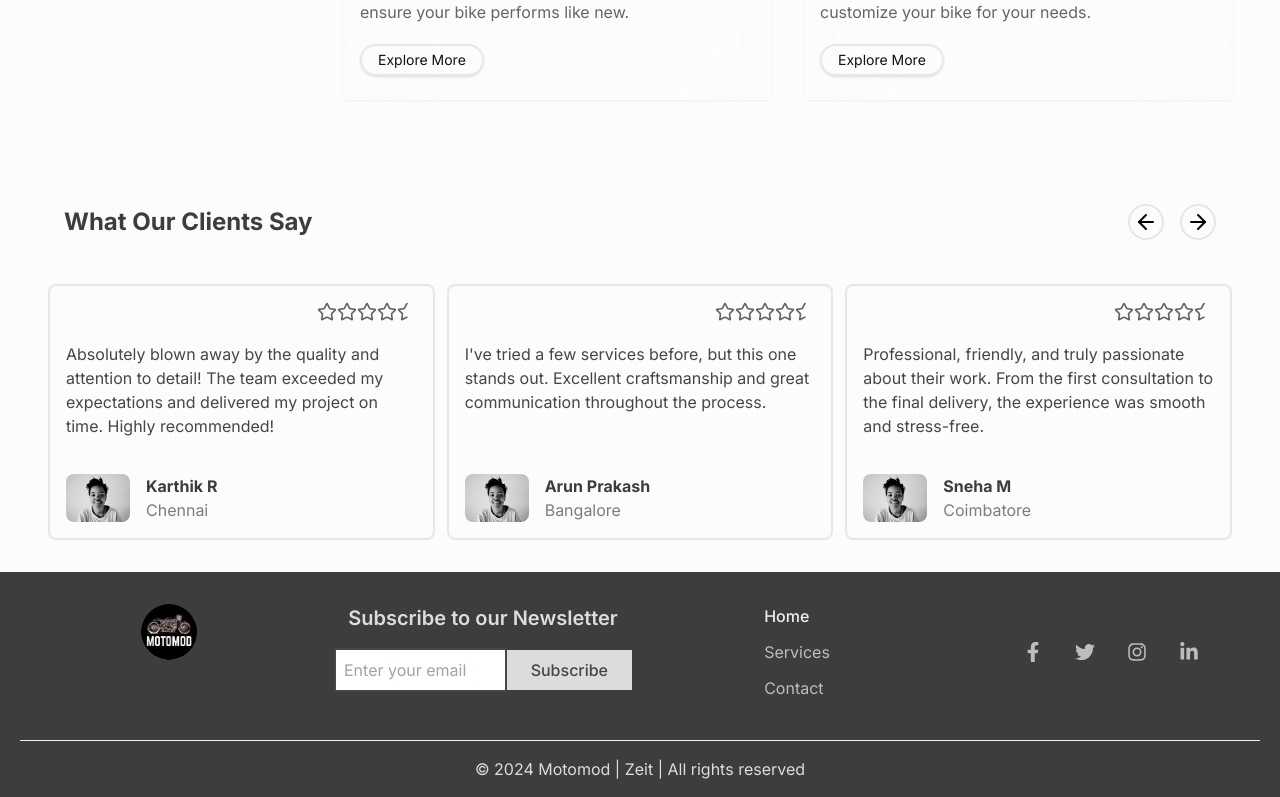
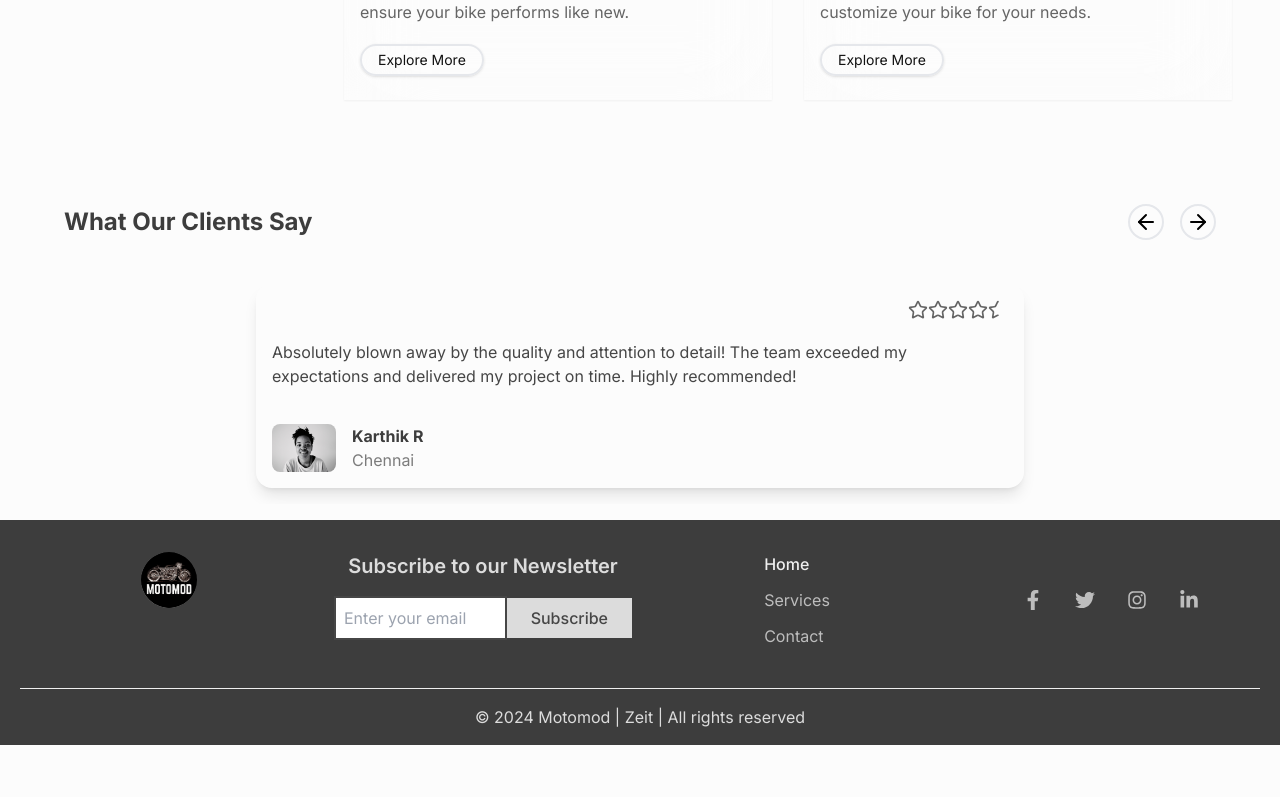
Before and after one commit to aravinth1232/mm2-zeit, a React (Vite) app: page / in a window 1280 px wide. Shown: the part 2095-2892 px from the top of the page. After the commit the page ends 2840 px from the top, so only its background shows below. Built offline with nearby package versions, Linux system fonts and the light colour scheme.

Commit message:
feat : enhance review component as carousel slider

```diff
--- a/src/components/Reviews.jsx
+++ b/src/components/Reviews.jsx
@@ -4,6 +4,9 @@ import { ArrowLeft, ArrowRight, Star, StarHalf } from 'lucide-react';
 import img1 from "../assets/reviews/review1.webp"
 
 const Reviews = () => {
+
+
+
 
 
     const reviews = [
@@ -25,6 +28,7 @@ const Reviews = () => {
     image : img1,
     place : "Coimbatore"
     },
+
     ]
 
     const stars =[
@@ -47,15 +51,17 @@ const Reviews = () => {
         }
     ]
 
+
+    const [current, setCurrent] = useState(0);
+    const total = reviews.length  ;
+
     const prev =()=>{
-        console.log("0")
+        setCurrent((current -1 ) % total);
     }
     const next =()=>{
-        setSlide(!slide)
+        setCurrent((current +1  ) % total);
     }
 
-
-    const [slide, setSlide] = useState(false);
 
   return (
     <div className='relative flex flex-col   font-primary gap-5  px-4 py-8 lg:px-12 lg:py-4 overflow-hidden  '>
@@ -90,13 +96,19 @@ const Reviews = () => {
 
     {/* body */}
 
-    <div className={`grid grid-cols-3  gap-3 w-full font-primary transition-transform duration-500 overflow-hidden
-        `} >
+    <div className="relative w-full max-w-3xl  mx-auto overflow-hidden rounded-2xl shadow-lg ">
+
+    <div
+    className={`flex  transition-transform duration-500 ease-in-out
+        `}
+    style={{ transform: `translateX(-${current * 100}%)` }}
+        >
         {
         reviews.map((review,index)=>(
             <div
             key={index}
-            className=' py-4 px-4 flex flex-col gap-9 justify-between border-2 rounded-lg '
+            className='w-full flex-shrink-0 py-4 px-4 flex flex-col gap-9 justify-between  rounded-lg '
+
             >
                 <div className='flex flex-col gap-5'>
 
@@ -141,6 +153,7 @@ const Reviews = () => {
         }
     </div>
 
+    </div>
 
 
     </div>
```
